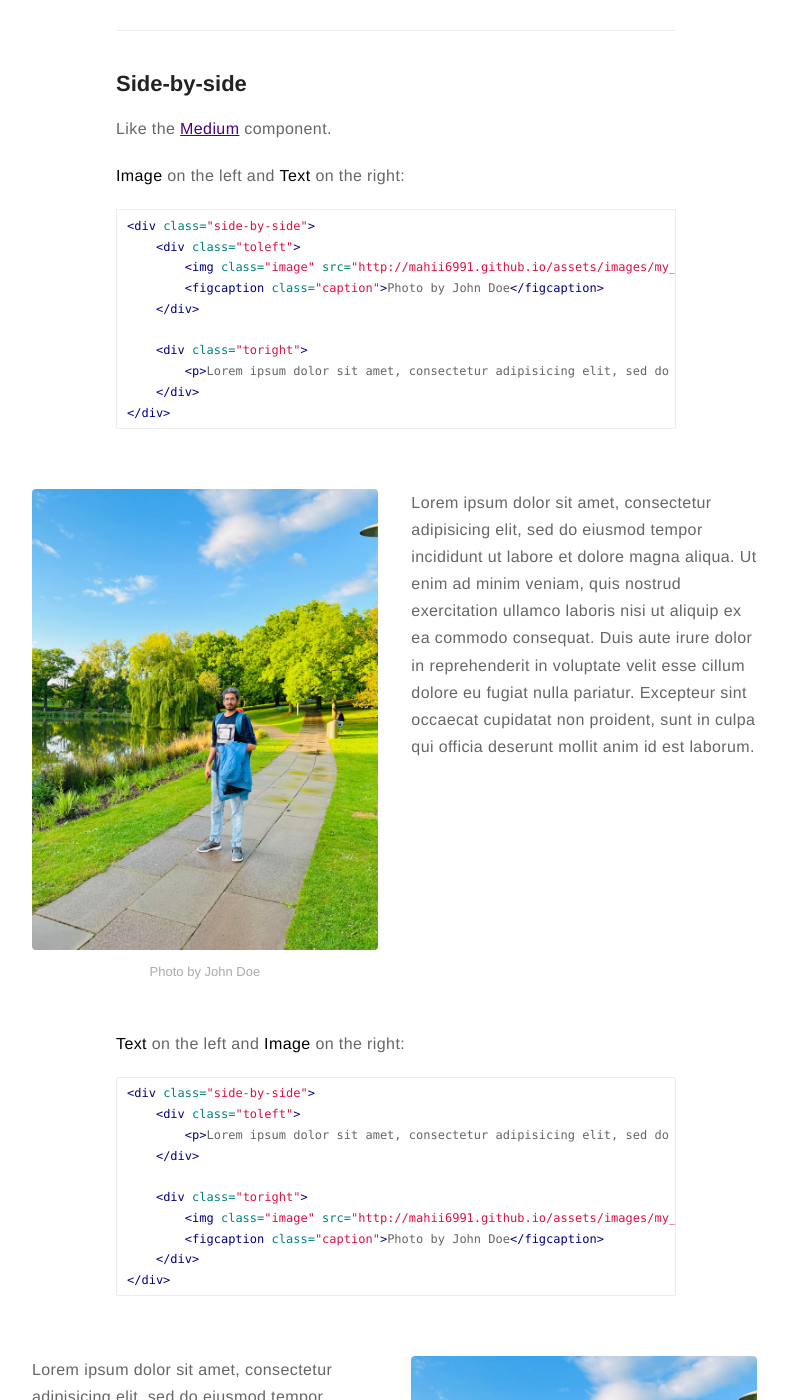
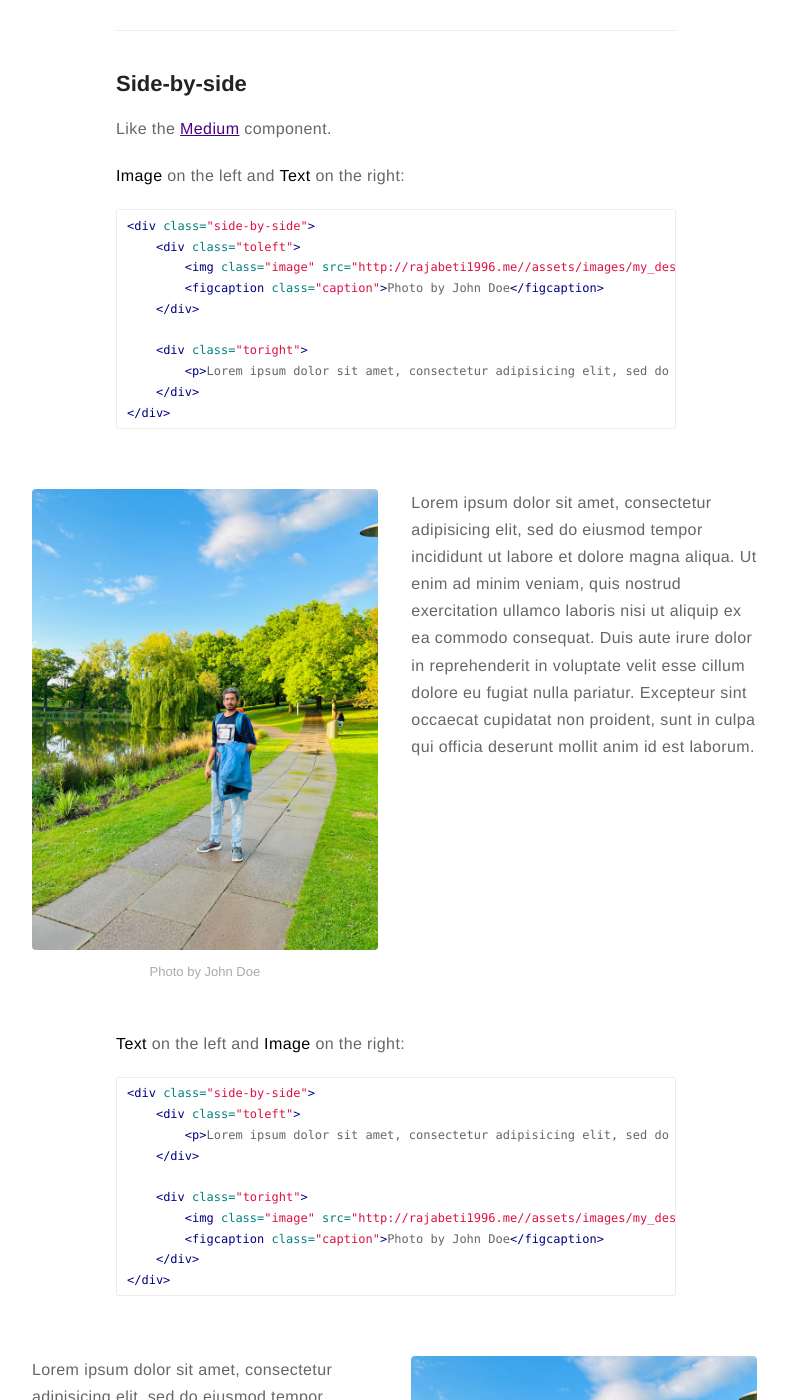
Before and after one commit to mahii6991/mahii6991.github.io, a Jekyll site: the page built from _posts/2015-02-24-markdown-extra-components.markdown, in a window 1280 px wide and 1400 px high, scrolled down 1070 px. Shown: the whole window, without its empty margins (244-1032 px from the left). Built offline with Jekyll 4.4.1, drawn with Linux system fonts in a browser that asks for light colours; nearby versions of some CDN libraries; comment, search, counter and statistics services are not loaded; some of the changed lines change nothing that is shown.

Commit message:
adding new website name

```diff
--- a/_config.yml
+++ b/_config.yml
@@ -18,9 +18,9 @@ dark-theme: auto
 # and specify source (external or local).
 resume: true
 resume-external: true
-resume-url: https://google.com/?q=my+resume
+resume-url:
 
-url: http://mahii6991.github.io
+url: http://rajabeti1996.me/
 # your url: https://USERNAME.github.io
 
 permalink: /:title/
```
